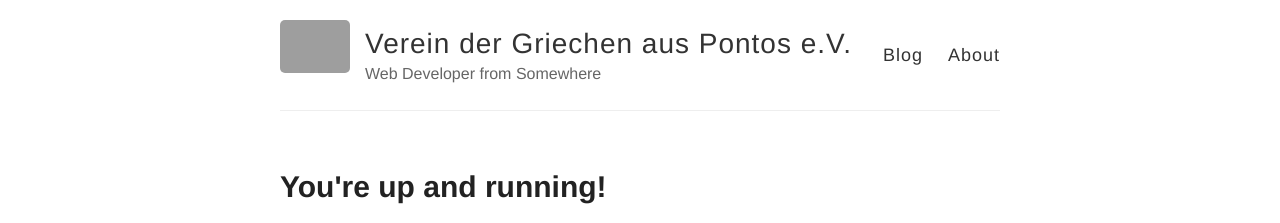
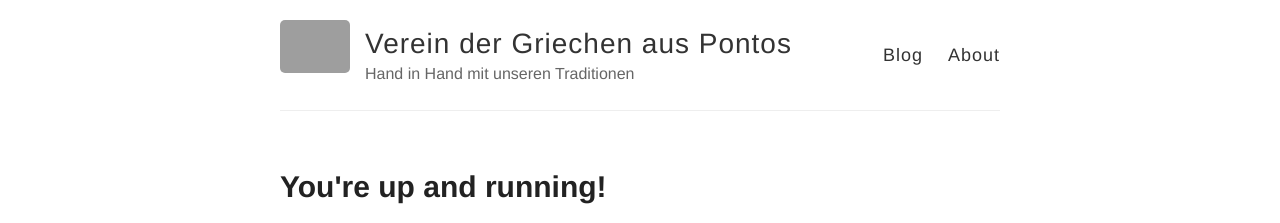
Before and after one commit to pontosffm/pontosffm.github.io, a Jekyll site: the page built from index.html, in a window 1280 px wide. Shown: the top 223 px of the page. Built offline with Jekyll 4.4.1, drawn with Linux system fonts in a browser that asks for light colours; grey boxes are pictures that could not be loaded.

Commit message:
description

```diff
--- a/_config.yml
+++ b/_config.yml
@@ -3,10 +3,10 @@
 #
 
 # Name of your site (displayed in the header)
-name: Verein der Griechen aus Pontos e.V.
+name: Verein der Griechen aus Pontos
 
 # Short bio or description (displayed in the header)
-description: Web Developer from Somewhere
+description: Hand in Hand mit unseren Traditionen
 
 # URL of your avatar or profile pic (you could use your GitHub profile pic)
 avatar: https://raw.githubusercontent.com/barryclark/jekyll-now/master/images/jekyll-logo.png
```
